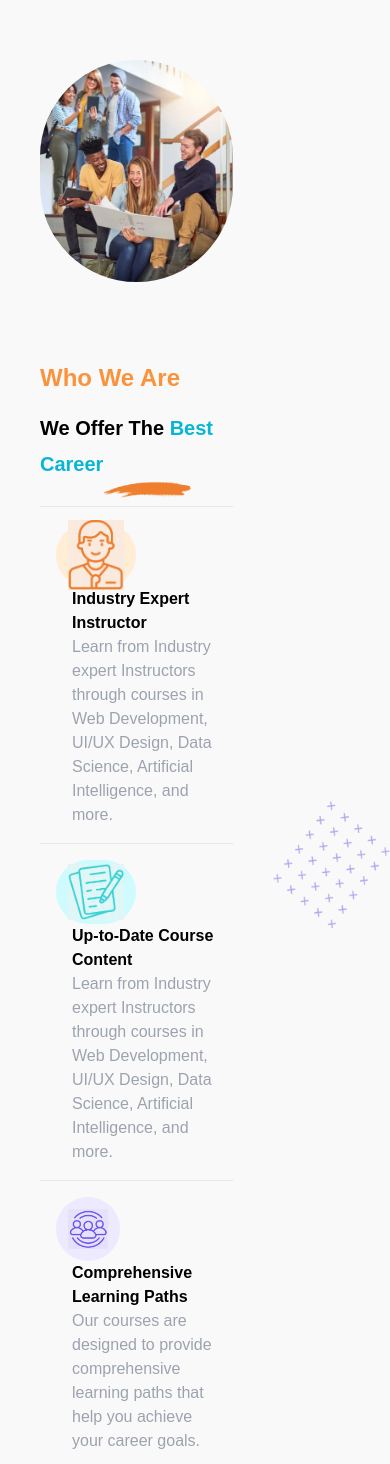
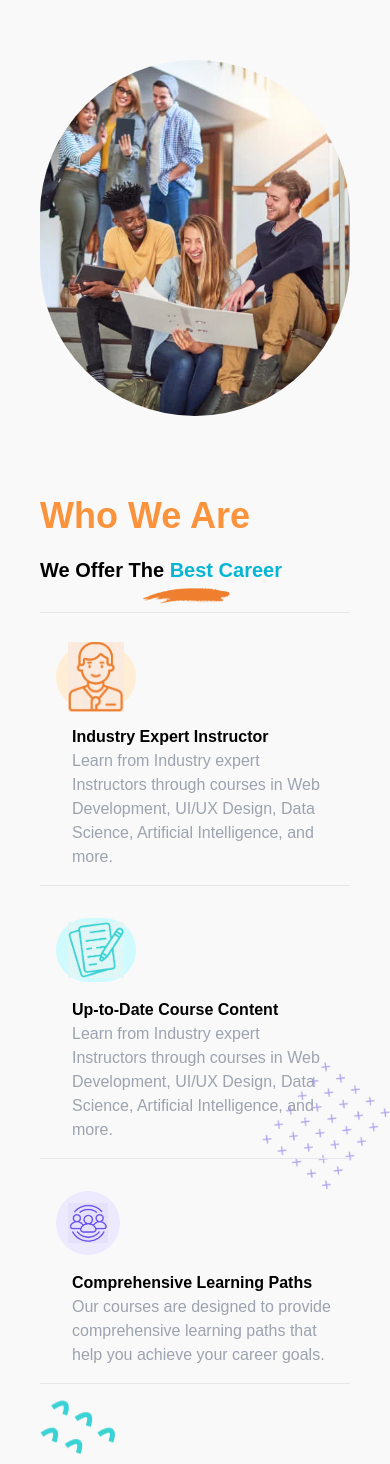
Before and after one commit to sujal-777/libex-2, a React (Vite) app in the folder client/: page /about in a window 390 px wide. Shown: the part 3324-4788 px from the top of the page. Built offline with nearby package versions, Linux system fonts and the light colour scheme; no server answers.

Commit message:
resolved Who we are and Home images

```diff
--- a/client/src/components/Card.jsx
+++ b/client/src/components/Card.jsx
@@ -8,7 +8,7 @@ function Card({ name, clr, bclr,im }) {
       className={`flex items-center space-x-4 p-4 ${bclr} w-72 rounded-xl hover:cursor-pointer hover:bg-opacity-50`}
       >
          <div className={`w-12 h-12 rounded-full ${clr} hover:bg-opacity-50 flex justify-center items-center`}>
-      <img src={im} alt="yo" className="w-2/3 h-3/5" />
+      <img src={im} alt="yo" className="w-3/5 h-2/5" />
     </div>
       <div className="text-lg font-semibold">{name}</div>
     </div>
--- a/client/src/components/Photo.jsx
+++ b/client/src/components/Photo.jsx
@@ -4,7 +4,7 @@ function Photo({ prop, alt }) {
   return (
     <div className="flex justify-center items-center">
       <img
-        className="h-32 w-44 md:h-50 md:w-40 lg:h-96 lg:w-60 rounded-full"
+        className="h-32 w-32 md:h-36 md:w-48 lg:h-80 lg:w-64 rounded-full object-cover max-h-full max-w-full"
         src={prop}
         alt={alt}
       />
--- a/client/src/components/TestiCard.jsx
+++ b/client/src/components/TestiCard.jsx
@@ -2,17 +2,19 @@ import React from 'react'
 
 function TestiCard({name,proff,description}) {
   return (
-    <div className='bg-white text-left  w-72 rounded-xl p-10'>
-        <div className='flex justify-between'>
-        <div className="text-pink-600 text-9xl font-bold">
-        &#8220;
+        <div className='bg-white text-left w-72 rounded-xl p-8'>
+      <div className='flex justify-between mb-4'>
+        <div className="text-pink-600 text-6xl font-bold">
+          &#8220;
+        </div>
+        <div className='h-20 overflow-hidden w-20 rounded-full'>
+          <img className='rounded-full' src="https://images.unsplash.com/photo-1734335225921-06e1b6d94ed0?w=500&auto=format&fit=crop&q=60&ixlib=rb-4.0.3&ixid=M3wxMjA3fDB8MHxmZWF0dXJlZC1waG90b3MtZmVlZHwyM3x8fGVufDB8fHx8fA%3D%3D" alt="" />
+        </div>
       </div>
-      <div className='h-20 overflow-hidden w-20 rounded-full'><img className='rounded-full' src="https://images.unsplash.com/photo-1734335225921-06e1b6d94ed0?w=500&auto=format&fit=crop&q=60&ixlib=rb-4.0.3&ixid=M3wxMjA3fDB8MHxmZWF0dXJlZC1waG90b3MtZmVlZHwyM3x8fGVufDB8fHx8fA%3D%3D" alt="" /></div>
-        </div>
-        <div className='font-bold'>{name}</div>
-        <div className='text-sm text-gray-500 mb-5'>{proff}</div>
-        <div className='text-gray-600'>{description}</div>
-        <div>star</div>
+      <div className='font-bold mb-2'>{name}</div>
+      <div className='text-sm text-gray-500 mb-5'>{proff}</div>
+      <div className='text-gray-600 mb-4'>{description}</div>
+      <div>star</div>
     </div>
   )
 }
--- a/client/src/components/Weare.jsx
+++ b/client/src/components/Weare.jsx
@@ -1,62 +1,18 @@
-// import React from 'react'
-
-// function Weare() {
-//   return (
-//     <div className=' flex justify-center items-center gap-10 bg-red-50'>
-//         <div className='items-center'><img className='overflow-hidden h-24 w-32 ' src="https://images.unsplash.com/photo-1588912914078-2fe5224fd8b8?w=500&auto=format&fit=crop&q=60&ixlib=rb-4.0.3&ixid=M3wxMjA3fDB8MHxzZWFyY2h8Mnx8Y291cnNlc3xlbnwwfHwwfHx8MA%3D%3D" alt="" /></div>
-//         <div>
-//             <div>Who We Are</div>
-//             <div>
-//                 <div>We Offer The <span className='text-cyan-500'>Best Carrier</span></div>
-//                 <hr />
-//                 <div className='w-1/2'>
-//                 <div className='flex m-4 '>
-//                     <div className='bg-cyan-300 rounded-full h-16 w-16'>logo</div>
-//                     <div>
-//                         <div className='font-semibold'>Industry Expert Instructor</div>
-//                         <div>Earn from Industry expert Instructors through courses in Web Development, UI/UX Design, Data Science, Artifical Intelligence and more</div>
-//                     </div>
-//                 </div>
-//                 <hr />
-//                 <div className='flex m-4'>
-//                     <div>logo</div>
-//                     <div>
-//                         <div className='font-semibold'>Up-to-Date Course Content</div>
-//                         <div>Earn from Industry expert Instructors through courses in Web Development, UI/UX Design, Data Science, Artifical Intelligence and more</div>
-//                     </div>
-//                 </div>
-//                 <hr />
-//                 <div className='flex m-4'>
-//                     <div>logo</div>
-//                     <div>
-//                         <div className='font-semibold'>Biggest Student Community`</div>
-//                         <div>Earn from Industry expert Instructors through courses in Web Development, UI/UX Design, Data Science, Artifical Intelligence and more</div>
-//                     </div>
-//                 </div>
-//                 </div>
-//             </div>
-//         </div>
-//     </div>
-//   )
-// }
-
-// export default Weare
-
 import React from "react";
 
 function Weare() {
   return (
-    <div className="flex justify-center mt-52">
-      <div className="flex flex-col md:flex-row justify-center items-center gap-10 p-10 w-3/4">
-  <div className="flex items-center w-full md:w-2/3 h-full">
+    <div className="relative flex justify-center mt-52">
+      <div className="flex flex-col md:flex-row justify-center items-center w-full gap-10 p-10 mx-auto relative z-10">
+        <div className="flex items-center w-full md:w-1/2 h-full">
           <img
-      className="overflow-hidden h-full w-full rounded-full"
+            className="overflow-hidden h-full w-full rounded-full object-cover"
             src="/Images/16.png"
             alt="Course"
           />
         </div>
-  <div className="mt-10">
-    <div className="text-2xl font-bold mb-4 text-start text-orange-400">
+        <div className="mt-10 w-full md:w-4/5">
+          <div className="text-4xl font-bold mb-4 text-start text-orange-400">
             Who We Are
           </div>
           <div>
@@ -70,8 +26,8 @@ function Weare() {
             </div>
             <hr className="mb-4" />
             <div className="w-full">
-        <div className="flex m-4 md:flex-row flex-col ">
-          <div className="bg-orange-100 rounded-full h-16 p-3 w-20 flex items-center justify-center">
+              <div className="flex m-4 flex-col md:flex-row">
+                <div className="bg-orange-100 rounded-full h-16 p-3 my-4 w-20 flex items-center justify-center">
                   <img src="/l1.png" alt="" />
                 </div>
                 <div className="ml-4 text-start">
@@ -84,11 +40,10 @@ function Weare() {
                 </div>
               </div>
               <hr className="mb-4" />
-        <div className="flex m-4 md:flex-row flex-col">
-          <div className="bg-cyan-100 rounded-full h-16 p-3 w-20 flex items-center justify-center">
+              <div className="flex m-4 flex-col md:flex-row">
+                <div className="bg-cyan-100 rounded-full h-16 p-3 w-20 my-4 flex items-center justify-center">
                   <img src="/l2.png" alt="" />
                 </div>
-
                 <div className="ml-4 text-start">
                   <div className="font-semibold">Up-to-Date Course Content</div>
                   <div className="text-gray-400">
@@ -99,8 +54,8 @@ function Weare() {
                 </div>
               </div>
               <hr className="mb-4" />
-        <div className="flex m-4 md:flex-row flex-col">
-          <div className="bg-violet-100 rounded-full h-16 p-3 w-16 flex items-center justify-center">
+              <div className="flex m-4 flex-col md:flex-row">
+                <div className="bg-violet-100 rounded-full h-16 p-3 w-16 my-4 flex items-center justify-center">
                   <img src="l3.png" alt="" />
                 </div>
                 <div className="ml-4 text-start">
@@ -116,16 +71,19 @@ function Weare() {
           </div>
           <img
             src="/Images/about-shape-2.png"
-      className="left-1/4 relative h-auto w-auto z-10"
+            className="left-1/4  h-auto w-auto z-0"
           />
         </div>
       </div>
-
-      <div>
-
-      <img src="/Images/blog-shape-3-1.png.png" alt="star-img" className=" top-1/2 right-0 h-32 w-32 relative z-0" />
+          <div className="absolute top-3/4 right-0 transform -translate-y-1/2 z-0">
+              <img
+                src="/Images/blog-shape-3-1.png.png"
+                alt="star-img"
+                className="h-32 w-32"
+              />
             </div>
       </div>
+    // </div>
   );
 }
 
```
Lines whose indentation alone changed are shown as unchanged.
